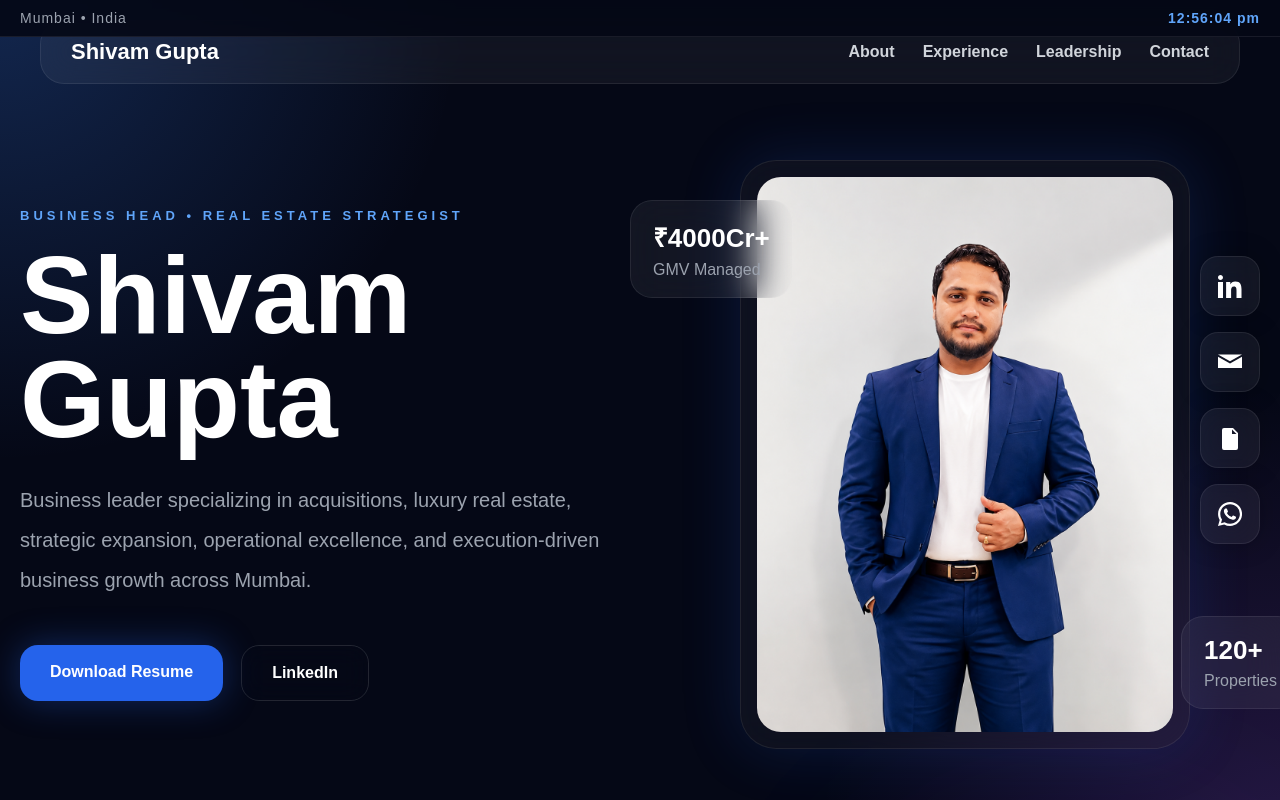
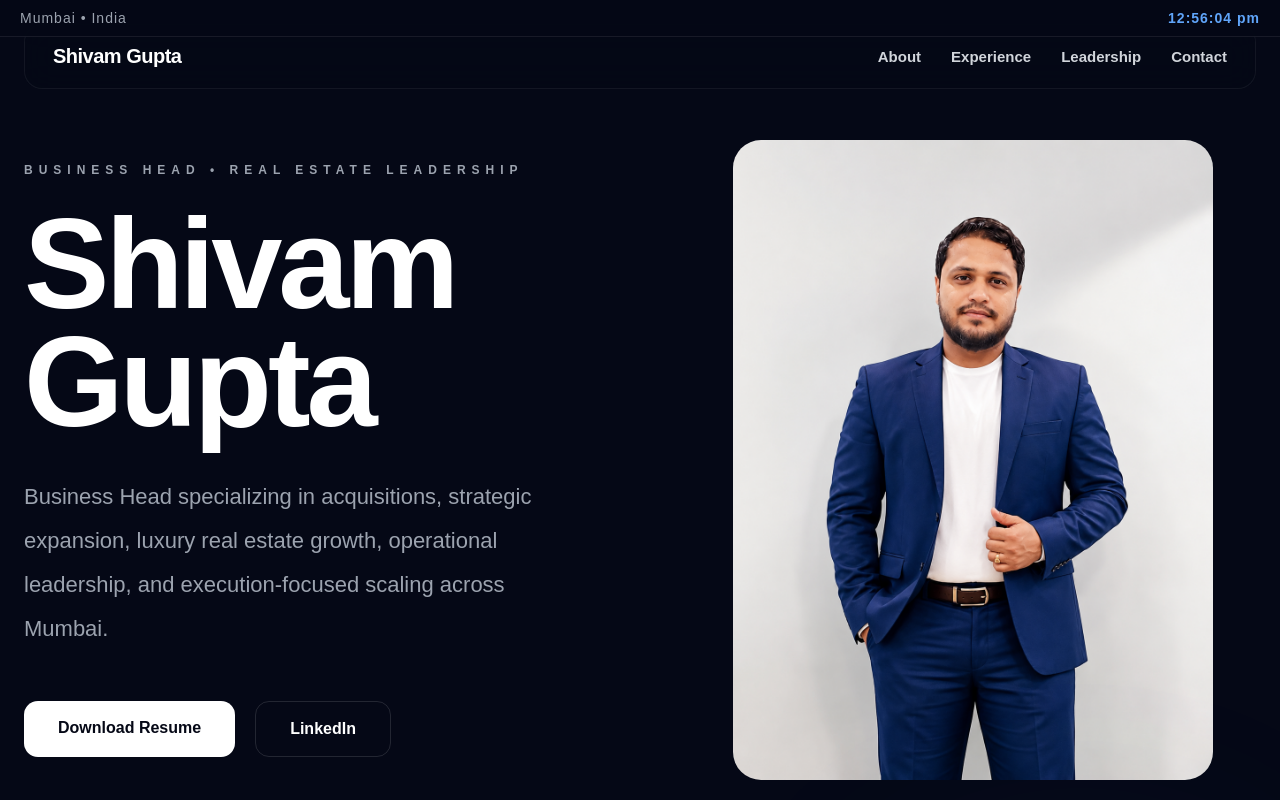
Before and after one commit to shivamgupta95/shivam-portfolio, a Next.js app: page / in a window 1280 px wide. Shown: the top 800 px of the page. Built offline with nearby package versions, Linux system fonts and the light colour scheme.

Commit message:
luxury redesign phase 1

```diff
--- a/app/page.tsx
+++ b/app/page.tsx
@@ -11,8 +11,6 @@ import Testimonials from "../components/Testimonials";
 import CTA from "../components/CTA";
 import Contact from "../components/Contact";
 import Footer from "../components/Footer";
-import Particles from "../components/Particles";
-import SocialBar from "../components/SocialBar";
 
 export default function Home() {
 
@@ -23,14 +21,8 @@ export default function Home() {
         background: "#050816",
         color: "white",
         minHeight: "100vh",
-        position: "relative",
-        overflow: "hidden",
       }}
     >
-
-      <Particles />
-
-      <SocialBar />
 
       <Topbar />
 
@@ -38,45 +30,36 @@ export default function Home() {
 
       <Hero />
 
-      {/* ABOUT */}
       <section id="about">
         <About />
       </section>
 
-      {/* STATS */}
       <section id="stats">
         <Stats />
       </section>
 
-      {/* EXPERTISE */}
       <section id="expertise">
         <Expertise />
       </section>
 
-      {/* ACHIEVEMENTS */}
       <section id="achievements">
         <Achievements />
       </section>
 
-      {/* EXPERIENCE */}
       <section id="timeline">
         <Timeline />
       </section>
 
-      {/* LEADERSHIP */}
       <section id="leadership">
         <Leadership />
       </section>
 
-      {/* TESTIMONIALS */}
       <section id="testimonials">
         <Testimonials />
       </section>
 
-      {/* CTA */}
       <CTA />
 
-      {/* CONTACT */}
       <section id="contact">
         <Contact />
       </section>
--- a/components/Hero.tsx
+++ b/components/Hero.tsx
@@ -7,31 +7,23 @@ export default function Hero() {
     <section
       style={{
         minHeight: "100vh",
-        background:
-          "radial-gradient(circle at top left, rgba(59,130,246,0.25), transparent 30%), radial-gradient(circle at bottom right, rgba(168,85,247,0.2), transparent 30%), #050816",
+        background: "#050816",
         display: "flex",
         alignItems: "center",
         justifyContent: "center",
-        paddingTop: "160px",
-        paddingBottom: "100px",
-        paddingLeft: "20px",
-        paddingRight: "20px",
-        position: "relative",
-        overflow: "hidden",
+        padding: "140px 24px 100px",
       }}
     >
 
       <div
         style={{
+          width: "100%",
           maxWidth: "1400px",
-          width: "100%",
           display: "grid",
           gridTemplateColumns:
-            "repeat(auto-fit,minmax(320px,1fr))",
-          gap: "60px",
+            "repeat(auto-fit,minmax(340px,1fr))",
+          gap: "100px",
           alignItems: "center",
-          position: "relative",
-          zIndex: 2,
         }}
       >
 
@@ -40,24 +32,25 @@ export default function Hero() {
 
           <p
             style={{
-              color: "#60A5FA",
+              color: "#9CA3AF",
               textTransform: "uppercase",
-              letterSpacing: "4px",
-              marginBottom: "20px",
-              fontSize: "13px",
+              letterSpacing: "6px",
+              fontSize: "12px",
+              marginBottom: "28px",
               fontWeight: "700",
             }}
           >
-            Business Head • Real Estate Strategist
+            Business Head • Real Estate Leadership
           </p>
 
           <h1
             style={{
-              fontSize: "clamp(54px,10vw,110px)",
-              lineHeight: "0.95",
-              marginBottom: "28px",
+              fontSize: "clamp(72px,10vw,140px)",
+              lineHeight: "0.92",
               fontWeight: "800",
               color: "white",
+              marginBottom: "34px",
+              letterSpacing: "-4px",
             }}
           >
             Shivam
@@ -68,22 +61,24 @@ export default function Hero() {
           <p
             style={{
               color: "#9CA3AF",
+              fontSize: "22px",
               lineHeight: "2",
-              fontSize: "20px",
-              maxWidth: "700px",
-              marginBottom: "45px",
+              maxWidth: "720px",
+              marginBottom: "50px",
             }}
           >
-            Business leader specializing in acquisitions,
-            luxury real estate, strategic expansion,
-            operational excellence, and execution-driven
-            business growth across Mumbai.
+            Business Head specializing in acquisitions,
+            strategic expansion,
+            luxury real estate growth,
+            operational leadership,
+            and execution-focused scaling across Mumbai.
           </p>
 
+          {/* BUTTONS */}
           <div
             style={{
               display: "flex",
-              gap: "18px",
+              gap: "20px",
               flexWrap: "wrap",
             }}
           >
@@ -92,15 +87,13 @@ export default function Hero() {
               href="/resume.pdf"
               target="_blank"
               style={{
-                background: "#2563EB",
-                padding: "18px 30px",
-                borderRadius: "18px",
-                color: "white",
+                background: "white",
+                color: "#050816",
+                padding: "18px 34px",
+                borderRadius: "14px",
                 textDecoration: "none",
                 fontWeight: "700",
                 fontSize: "16px",
-                boxShadow:
-                  "0 0 35px rgba(37,99,235,0.35)",
               }}
             >
               Download Resume
@@ -112,13 +105,12 @@ export default function Hero() {
               style={{
                 border:
                   "1px solid rgba(255,255,255,0.12)",
-                padding: "18px 30px",
-                borderRadius: "18px",
                 color: "white",
+                padding: "18px 34px",
+                borderRadius: "14px",
                 textDecoration: "none",
                 fontWeight: "700",
                 fontSize: "16px",
-                backdropFilter: "blur(12px)",
               }}
             >
               LinkedIn
@@ -133,28 +125,13 @@ export default function Hero() {
           style={{
             display: "flex",
             justifyContent: "center",
-            alignItems: "center",
-            position: "relative",
           }}
         >
 
-          {/* IMAGE */}
           <div
             style={{
-              position: "relative",
-              zIndex: 2,
-              borderRadius: "36px",
-              overflow: "hidden",
-              border:
-                "1px solid rgba(255,255,255,0.08)",
-              background:
-                "rgba(255,255,255,0.04)",
-              backdropFilter: "blur(20px)",
-              padding: "16px",
-              boxShadow:
-                "0 0 60px rgba(37,99,235,0.18)",
               width: "100%",
-              maxWidth: "450px",
+              maxWidth: "480px",
             }}
           >
 
@@ -163,87 +140,12 @@ export default function Hero() {
               alt="Shivam Gupta"
               style={{
                 width: "100%",
-                borderRadius: "24px",
                 display: "block",
+                borderRadius: "28px",
                 objectFit: "cover",
+                filter: "grayscale(10%)",
               }}
             />
-
-          </div>
-
-          {/* FLOATING CARD 1 */}
-          <div
-            style={{
-              position: "absolute",
-              top: "40px",
-              left: "-40px",
-              background: "rgba(255,255,255,0.06)",
-              border:
-                "1px solid rgba(255,255,255,0.08)",
-              backdropFilter: "blur(18px)",
-              padding: "18px 22px",
-              borderRadius: "22px",
-              zIndex: 5,
-            }}
-          >
-
-            <h3
-              style={{
-                color: "white",
-                margin: 0,
-                fontSize: "26px",
-              }}
-            >
-              ₹4000Cr+
-            </h3>
-
-            <p
-              style={{
-                color: "#9CA3AF",
-                marginTop: "6px",
-                marginBottom: 0,
-              }}
-            >
-              GMV Managed
-            </p>
-
-          </div>
-
-          {/* FLOATING CARD 2 */}
-          <div
-            style={{
-              position: "absolute",
-              bottom: "40px",
-              right: "-40px",
-              background: "rgba(255,255,255,0.06)",
-              border:
-                "1px solid rgba(255,255,255,0.08)",
-              backdropFilter: "blur(18px)",
-              padding: "18px 22px",
-              borderRadius: "22px",
-              zIndex: 5,
-            }}
-          >
-
-            <h3
-              style={{
-                color: "white",
-                margin: 0,
-                fontSize: "26px",
-              }}
-            >
-              120+
-            </h3>
-
-            <p
-              style={{
-                color: "#9CA3AF",
-                marginTop: "6px",
-                marginBottom: 0,
-              }}
-            >
-              Properties
-            </p>
 
           </div>
 
--- a/components/Navbar.tsx
+++ b/components/Navbar.tsx
@@ -26,44 +26,44 @@ export default function Navbar() {
     <header
       style={{
         position: "fixed",
-        top: "20px",
+        top: "24px",
         left: "50%",
         transform: "translateX(-50%)",
-        width: "calc(100% - 40px)",
-        maxWidth: "1200px",
+        width: "calc(100% - 48px)",
+        maxWidth: "1320px",
         zIndex: 1000,
       }}
     >
 
       <div
         style={{
-          background: "rgba(255,255,255,0.05)",
-          border: "1px solid rgba(255,255,255,0.08)",
-          backdropFilter: "blur(18px)",
-          borderRadius: "24px",
-          padding: "18px 30px",
           display: "flex",
           justifyContent: "space-between",
           alignItems: "center",
+          padding: "20px 28px",
+          background: "rgba(5,8,22,0.75)",
+          backdropFilter: "blur(16px)",
+          borderRadius: "18px",
+          border: "1px solid rgba(255,255,255,0.06)",
         }}
       >
 
-        {/* LOGO */}
         <h2
           style={{
             color: "white",
+            fontSize: "20px",
             margin: 0,
-            fontSize: "22px",
+            fontWeight: "700",
+            letterSpacing: "-0.5px",
           }}
         >
           Shivam Gupta
         </h2>
 
-        {/* LINKS */}
         <nav
           style={{
             display: "flex",
-            gap: "28px",
+            gap: "30px",
             flexWrap: "wrap",
           }}
         >
@@ -76,7 +76,7 @@ export default function Navbar() {
               style={{
                 color: "#D1D5DB",
                 textDecoration: "none",
-                fontSize: "16px",
+                fontSize: "15px",
                 fontWeight: "600",
               }}
             >
@@ -90,5 +90,6 @@ export default function Navbar() {
       </div>
 
     </header>
+
   );
 }
```
